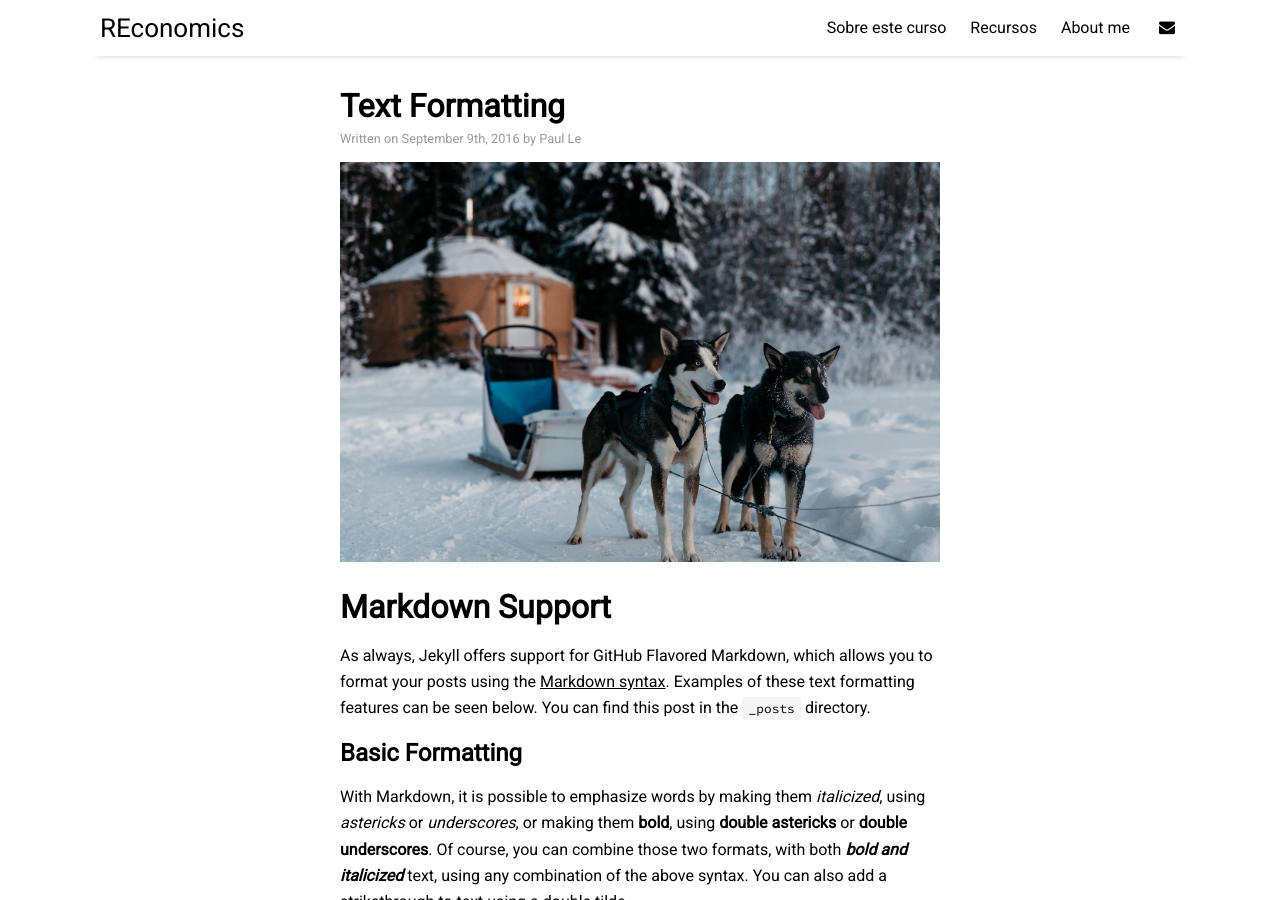
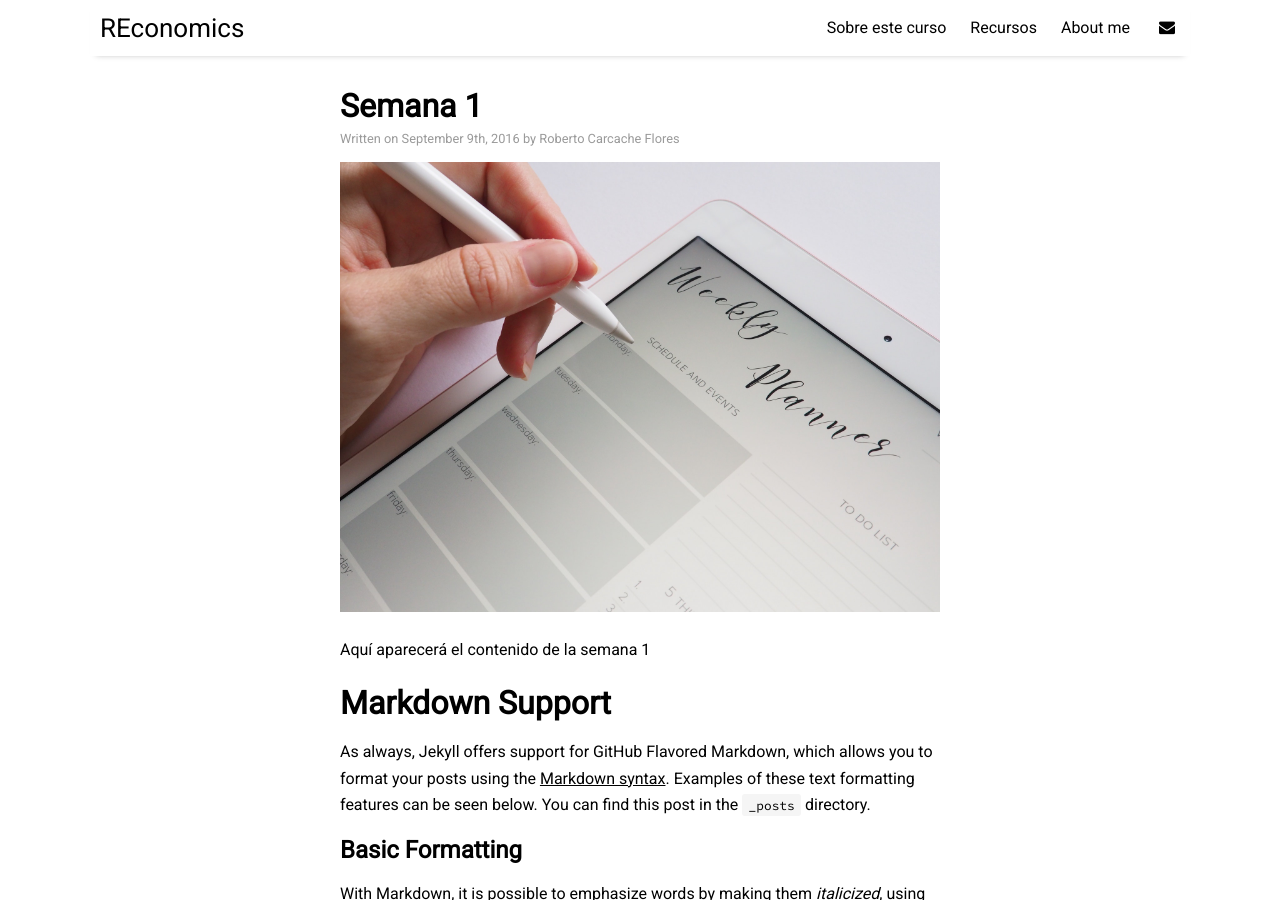
Before and after one commit to JP-Thoma/REconomics, a Jekyll site: the page built from _posts/2016-09-09-text-formatting.md, in a window 1280 px wide and 900 px high. Built offline with Jekyll 4.4.1, drawn with Linux system fonts in a browser that asks for light colours; nearby versions of some CDN libraries; formulas are drawn with MathJax 3; comment, search, counter and statistics services are not loaded.

Commit message:
Update 2016-09-09-text-formatting.md

```diff
--- a/_posts/2016-09-09-text-formatting.md
+++ b/_posts/2016-09-09-text-formatting.md
@@ -1,11 +1,13 @@
 ---
 layout: post
-title: "Text Formatting"
-author: "Paul Le"
+title: "Semana 1"
+author: "Roberto Carcache Flores "
 categories: sample
 tags: [sample]
-image: arctic-1.jpg
+image: week.jpg
 ---
+
+Aquí aparecerá el contenido de la semana 1
 
 # Markdown Support
 
```
